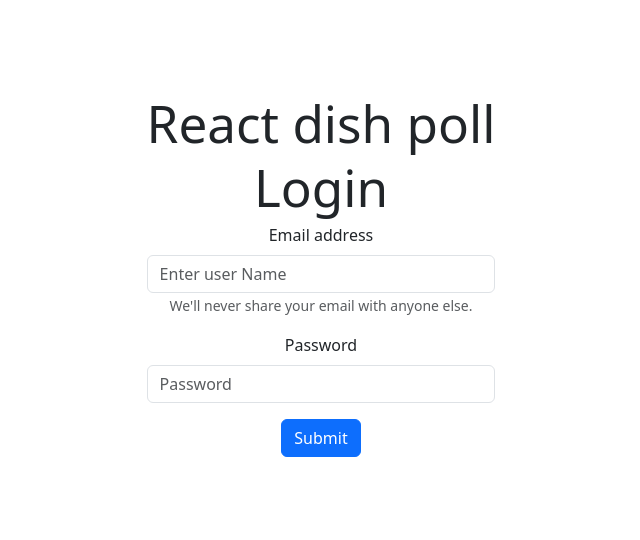
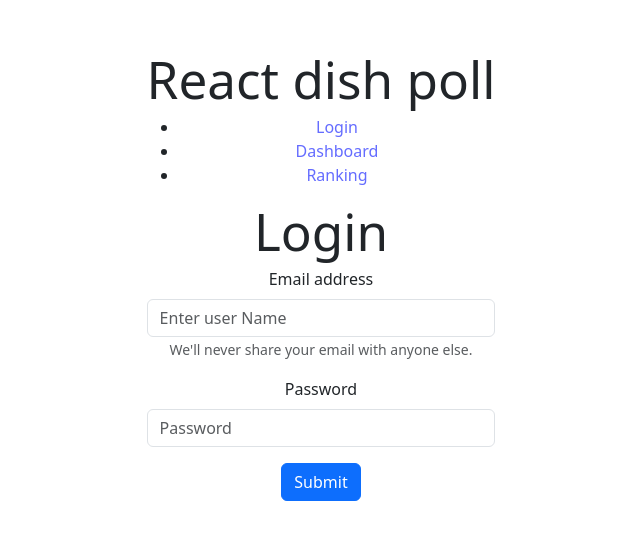
Before and after one commit to WinayCV/Dish-poll, a React (Vite) app: page / in a window 1280 px wide. Shown: the part 124-664 px from the top of the page, without its empty margins (319-959 px from the left). Built offline with nearby package versions, Linux system fonts and the light colour scheme.

Commit message:
logout button

```diff
--- a/package.json
+++ b/package.json
@@ -10,6 +10,7 @@
     "preview": "vite preview"
   },
   "dependencies": {
+    "axios": "^1.6.2",
     "bootstrap": "^5.3.2",
     "react": "^18.2.0",
     "react-bootstrap": "^2.9.1",
--- a/src/App.jsx
+++ b/src/App.jsx
@@ -1,15 +1,51 @@
 import './App.css';
-import {Route, Routes} from 'react-router-dom';
+import {Route, Link, Routes, useNavigate} from 'react-router-dom';
 import {Login} from './components/Login';
-
+import {Dashboard} from './components/Dashboard';
+import {Ranking} from './components/Ranking';
+import {createContext, useReducer} from 'react';
+import {userReducers} from './Reducer/usersReducer';
+export const UserContext = createContext();
 function App() {
+  const [users, usersDispatch] = useReducer(userReducers, {});
+  const navigate = useNavigate();
+  const handleLogot = () => {
+    localStorage.clear();
+    navigate('/');
+  };
   return (
+    <UserContext.Provider value={{users, usersDispatch}}>
       <div>
         <h1>React dish poll</h1>
+        <nav>
+          <ul>
+            {localStorage.getItem('user') ? (
+              <li>
+                <Link to="/" onClick={handleLogot}>
+                  Logout
+                </Link>
+              </li>
+            ) : (
+              <li>
+                <Link to="/">Login</Link>
+              </li>
+            )}
+
+            <li>
+              <Link to="/dashboard">Dashboard</Link>
+            </li>
+            <li>
+              <Link to="/result">Ranking</Link>
+            </li>
+          </ul>
+        </nav>
         <Routes>
           <Route path="/" element={<Login />} />
+          <Route path="/dashboard" element={<Dashboard />} />
+          <Route path="/result" element={<Ranking />} />
         </Routes>
       </div>
+    </UserContext.Provider>
   );
 }
 
--- /dev/null
+++ b/src/Reducer/usersReducer.jsx
@@ -0,0 +1,7 @@
+export const userReducers = (state, action) => {
+  switch (action.type) {
+    default: {
+      return {...state};
+    }
+  }
+};
--- /dev/null
+++ b/src/components/Dashboard.jsx
@@ -0,0 +1,21 @@
+import {useEffect} from 'react';
+import axios from 'axios';
+
+export const Dashboard = () => {
+  const user = JSON.parse(localStorage.getItem('user'));
+  console.log(user);
+  useEffect(() => {
+    (async () => {
+      const dishList = await axios.get(
+        ' https://raw.githubusercontent.com/syook/react-dishpoll/main/db.json'
+      );
+      console.log(dishList);
+    })();
+  });
+  return (
+    <div>
+      <h1>Dashboard</h1>
+      <h2>Welcome {user.username}!</h2>
+    </div>
+  );
+};
--- a/src/components/Login.jsx
+++ b/src/components/Login.jsx
@@ -2,10 +2,12 @@ import {useState} from 'react';
 import Button from 'react-bootstrap/Button';
 import Form from 'react-bootstrap/Form';
 import {users} from '../userInfo/userInfo';
+import {useNavigate} from 'react-router-dom';
 
 export const Login = () => {
   const [form, setForm] = useState({userName: '', password: ''});
   const [errors, setErrors] = useState({});
+  const navigate = useNavigate();
   const handleChange = (e) => {
     setForm({...form, [e.target.name]: e.target.value});
   };
@@ -38,8 +40,8 @@ export const Login = () => {
         newErrors.userName = 'Invalid user name or password';
         setErrors(newErrors);
       } else {
-        console.log(user);
-        localStorage.setItem('user', user);
+        localStorage.setItem('user', JSON.stringify(user));
+        navigate('/dashboard');
         setErrors('');
       }
     }
--- /dev/null
+++ b/src/components/Ranking.jsx
@@ -0,0 +1,7 @@
+export const Ranking = () => {
+  return (
+    <div>
+      <h1>Ranking</h1>
+    </div>
+  );
+};
```
Also changed, not shown: 1 other file (tests, documents, lock files or other folders). Lines whose indentation alone changed are shown as unchanged.
